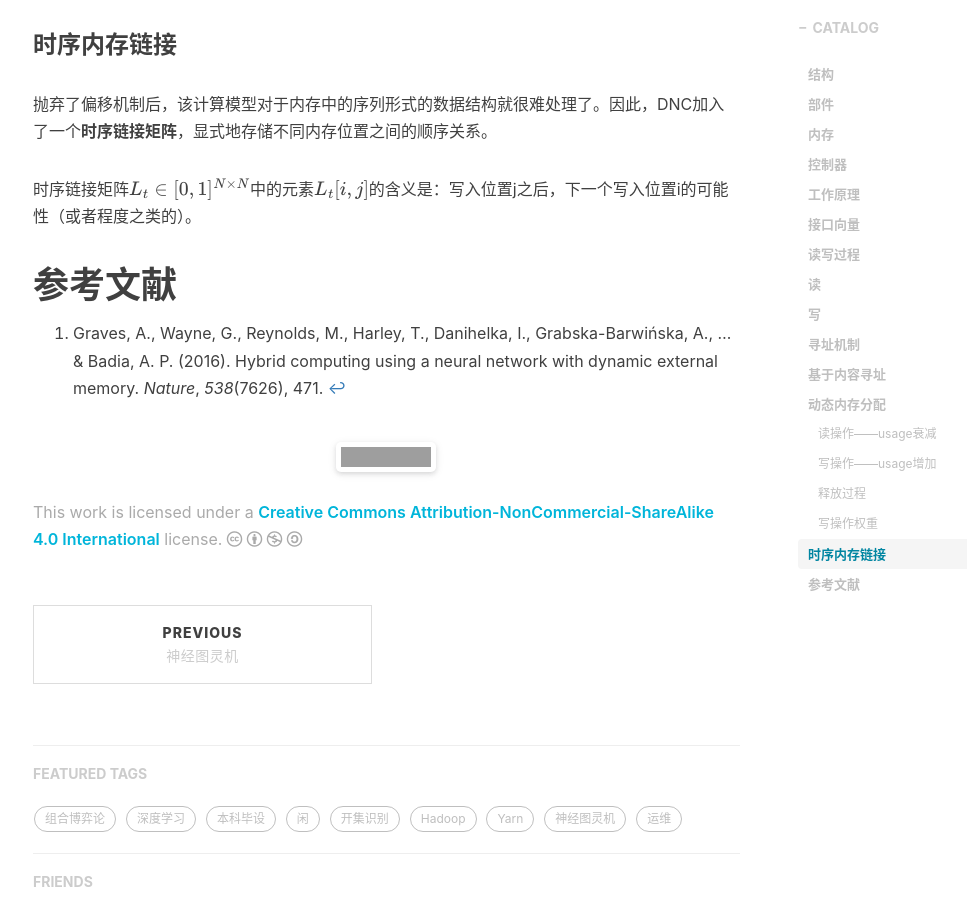
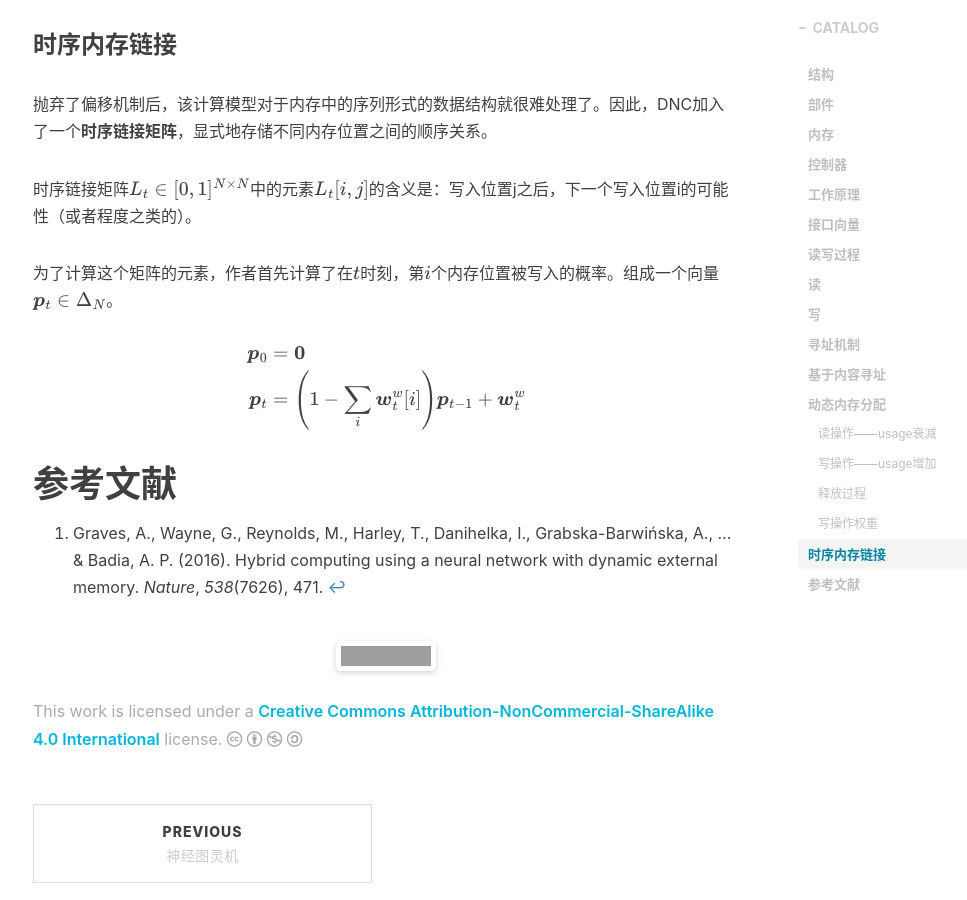
Before and after one commit to Yanqi-Chen/Yanqi-Chen.github.io, a Jekyll site: the page built from _posts/2019-10-02-dnc.md, in a window 1280 px wide and 900 px high, scrolled down 7017 px. Shown: the whole window, without its empty margins (232-1199 px from the left). Built offline with Jekyll 4.4.1, drawn with Linux system fonts in a browser that asks for light colours; nearby versions of some CDN libraries; formulas are drawn with MathJax 3; comment, search, counter and statistics services are not loaded; some of the changed text lies outside the part shown; grey boxes are pictures that could not be loaded.

Commit message:
加入Lora字体的css（如果能使用Google的话）

```diff
--- a/_includes/head.html
+++ b/_includes/head.html
@@ -52,6 +52,9 @@
     <!-- TOC CSS -->
     <link rel="stylesheet" href="{{ "/css/toc.css" | prepend: site.baseurl }}">
 
+    <!-- Lora font -->
+    <link href="https://fonts.googleapis.com/css?family=Lora:400,400i,700,700i&display=swap" rel="stylesheet">
+
     <!-- Custom Fonts -->
     <!-- <link href="http://maxcdn.bootstrapcdn.com/font-awesome/4.3.0/css/font-awesome.min.css" rel="stylesheet" type="text/css"> -->
     <!-- Hux change font-awesome CDN to qiniu -->
--- a/_posts/2019-10-02-dnc.md
+++ b/_posts/2019-10-02-dnc.md
@@ -139,7 +139,7 @@ $$
 
 ## 寻址机制
 
-如果说前面的读写基本继承了NTM的设计，那么寻址机制这一块算是大幅度的改进了。总的来说，寻址机制分为两个部分：基于内容的寻址、动态内存分配。
+如果说前面的读写基本继承了NTM的设计，那么寻址机制这一块算是大幅度的改进了。总的来说，寻址机制分为几个部分：基于内容的寻址、动态内存分配、时序内存链接。
 
 ### 基于内容寻址
 
@@ -234,6 +234,17 @@ $$
 
 时序链接矩阵$$L_t\in[0,1]^{N\times N}$$中的元素$$L_t[i,j]$$的含义是：写入位置j之后，下一个写入位置i的可能性（或者程度之类的）。
 
+为了计算这个矩阵的元素，作者首先计算了在$$t$$时刻，第$$i$$个内存位置被写入的概率。组成一个向量$$\bm{p}_t\in\Delta_N$$。
+
+$$
+\begin{split}
+\bm{p}_0&=\bm{0}\\
+\bm{p}_t&=\left(1-\sum_i\bm{w}_t^w[i]\right)\bm{p}_{t-1}+\bm{w}_t^w
+\end{split}
+$$
+
+
+
 # 参考文献
 
 [^graves2016hybrid]: Graves, A., Wayne, G., Reynolds, M., Harley, T., Danihelka, I., Grabska-Barwińska, A., ... & Badia, A. P. (2016). Hybrid computing using a neural network with dynamic external memory. *Nature*, *538*(7626), 471.
```
